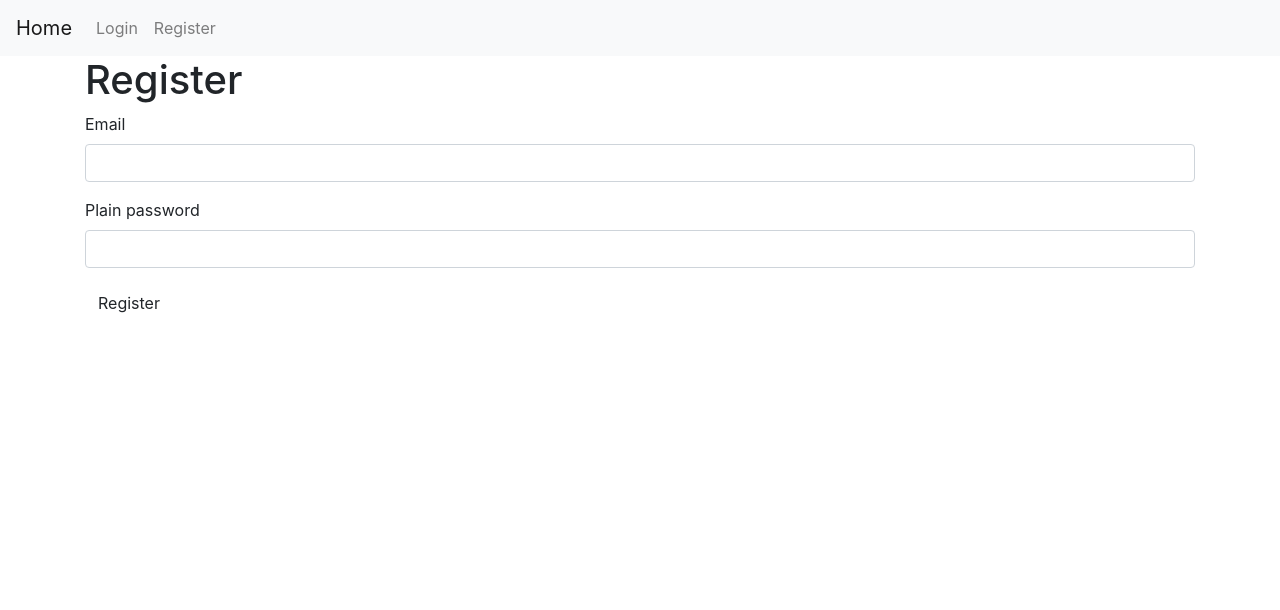
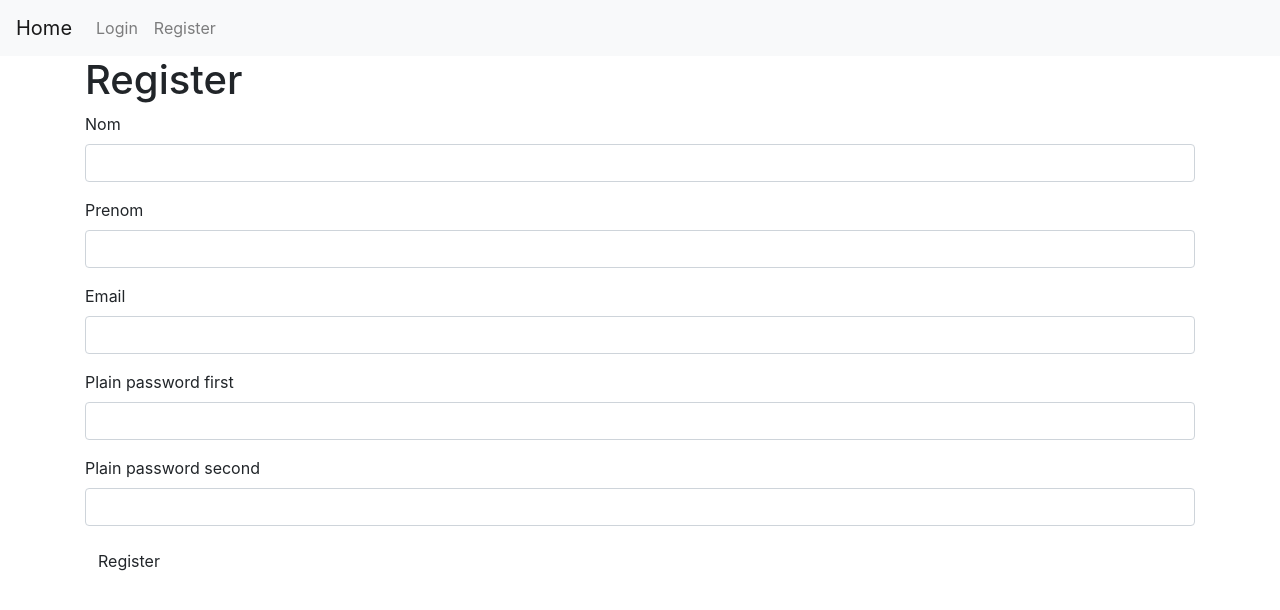
Before and after one commit to GauthierLory/api, a Symfony app: template templates/registration/register.html.twig in a window 1280 px wide. Shown: the top 610 px of the page. Run offline with Twig, Linux system fonts and the light colour scheme; the template is opened without the code that fills it, so the values that code supplies are empty; form fields are guessed from the names that the template uses; some libraries are stand-ins or nearby versions.

Commit message:
add confirmation password

```diff
--- a/assets/css/app.css
+++ /dev/null
@@ -1,3 +0,0 @@
-body {
-    background-color: lightgray;
-}
--- a/templates/registration/register.html.twig
+++ b/templates/registration/register.html.twig
@@ -6,9 +6,12 @@
     <h1>Register</h1>
 
     {{ form_start(registrationForm) }}
+        {{ form_row(registrationForm.nom) }}
+        {{ form_row(registrationForm.prenom) }}
         {{ form_row(registrationForm.email) }}
-        {{ form_row(registrationForm.plainPassword) }}
+        {{ form_row(registrationForm.plainPassword.first) }}
+        {{ form_row(registrationForm.plainPassword.second) }}
 
-        <button class="btn">Register</button>
+        <button id="btnregister" class="btn">Register</button>
     {{ form_end(registrationForm) }}
 {% endblock %}
--- a/webpack.config.js
+++ b/webpack.config.js
@@ -17,7 +17,7 @@ Encore
      * Each entry will result in one JavaScript file (e.g. app.js)
      * and one CSS file (e.g. app.css) if you JavaScript imports CSS.
      */
-    .addEntry('app', './assets/js/app.js')
+    .addEntry('app', './build/js/app.js')
     //.addEntry('page1', './assets/js/page1.js')
     //.addEntry('page2', './assets/js/page2.js')
 
```
Also changed, not shown: assets/js/app.js (deleted, +0 -14 lines), src/Entity/User.php (+44 -0 lines), src/Form/RegistrationFormType.php (+7 -1 lines).
